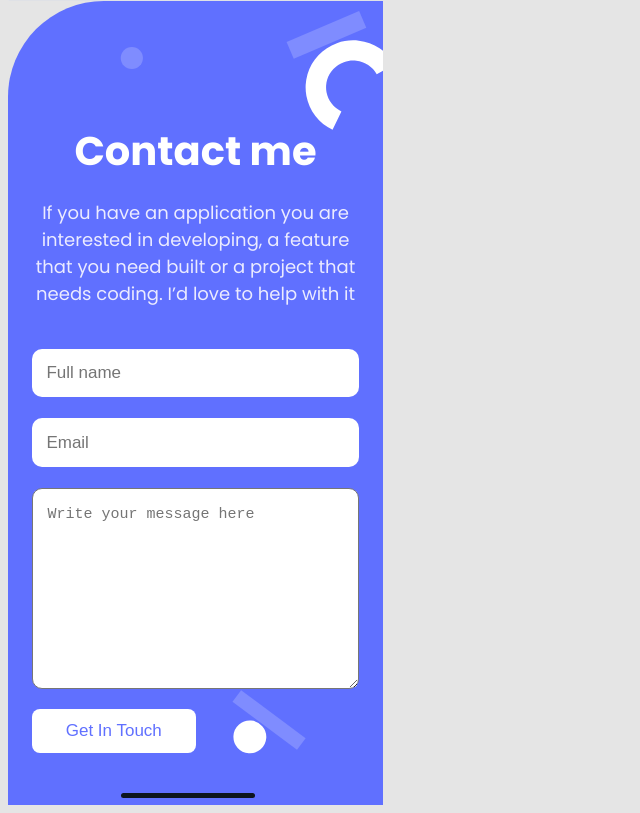
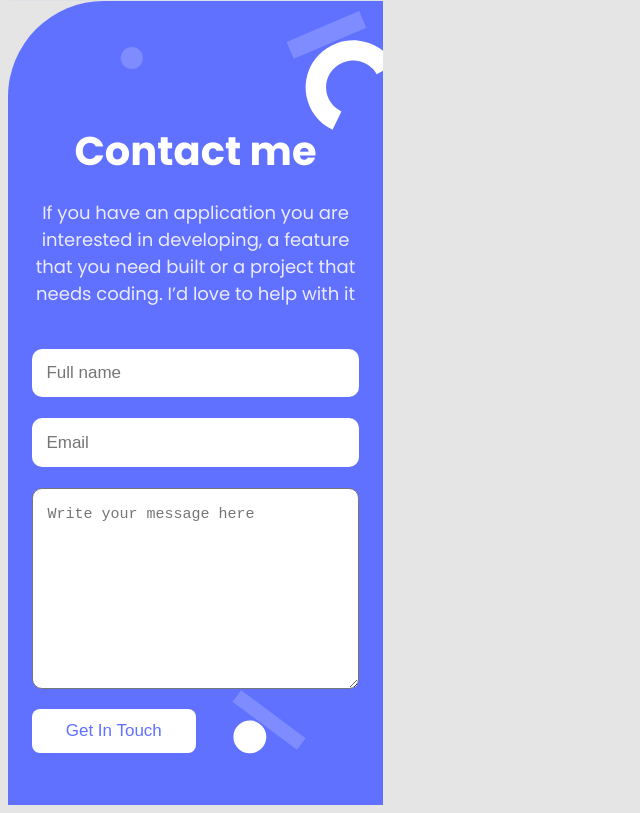
Before and after one commit to ezraermy/myportfolio, a website: page index.html in a window 1280 px wide. Shown: the part 3727-4540 px from the top of the page, without its empty margins (0-640 px from the left). Drawn offline with Linux system fonts and the light colour scheme.

Commit message:
Updated button interaction

```diff
--- a/css/style.css
+++ b/css/style.css
@@ -459,11 +459,3 @@ div .taggs {
   font-weight: 500;
   cursor: pointer;
 }
-
-.shape {
-  margin-left: 30%;
-  background: #0d151e;
-  border-radius: 10px;
-  width: 134px;
-  height: 5px;
-}
--- a/index.html
+++ b/index.html
@@ -190,7 +190,6 @@
             <textarea maxlength="500" name="text" class="textareaField" cols="30" rows="10" placeholder="Write your message here" required></textarea>
             <button type="submit" class="my-button">Get In Touch</button>
           </form>
-        <hr class="shape">
         </div>
       </section>
 
```
Lines whose indentation alone changed are shown as unchanged.
